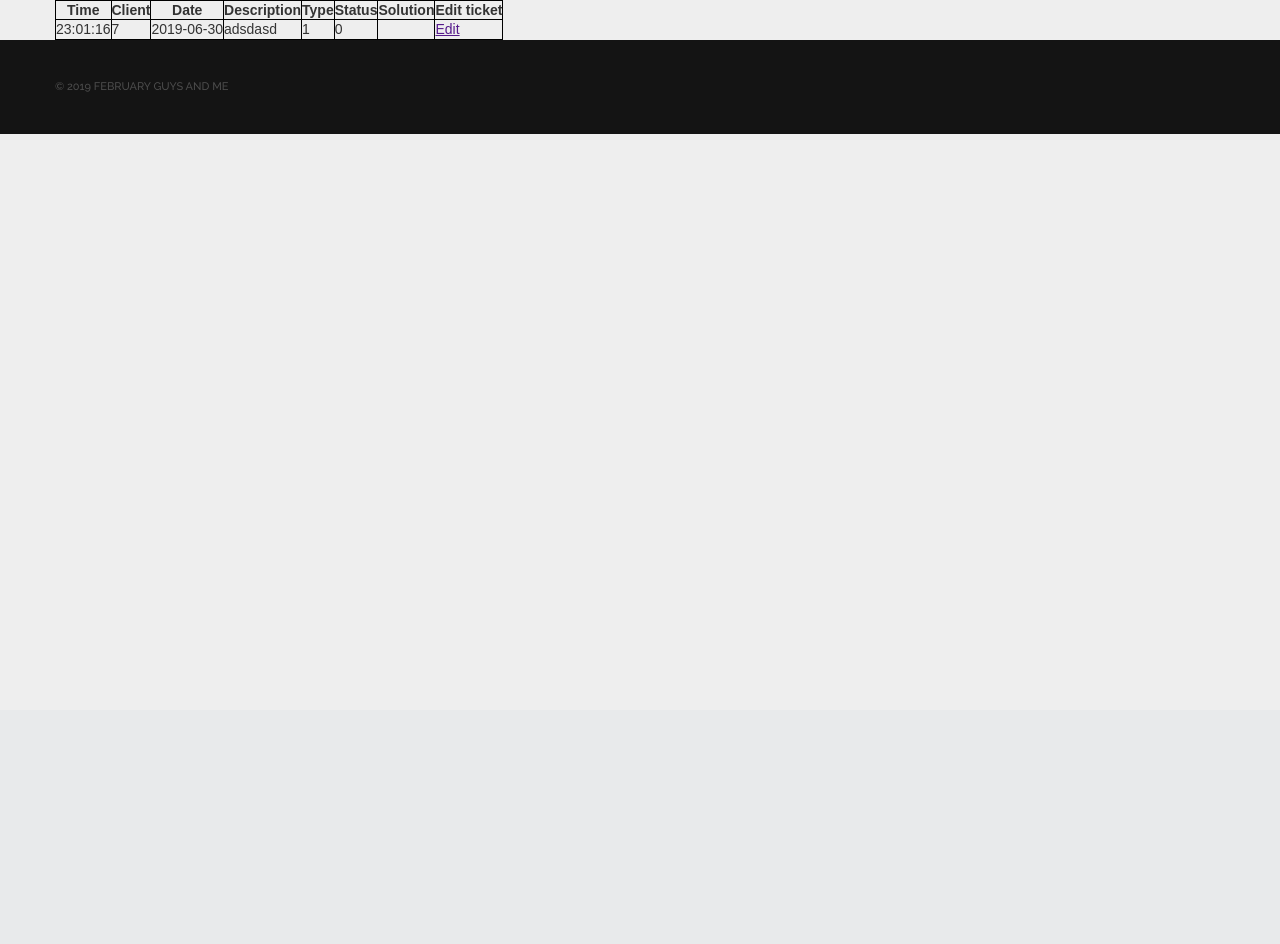
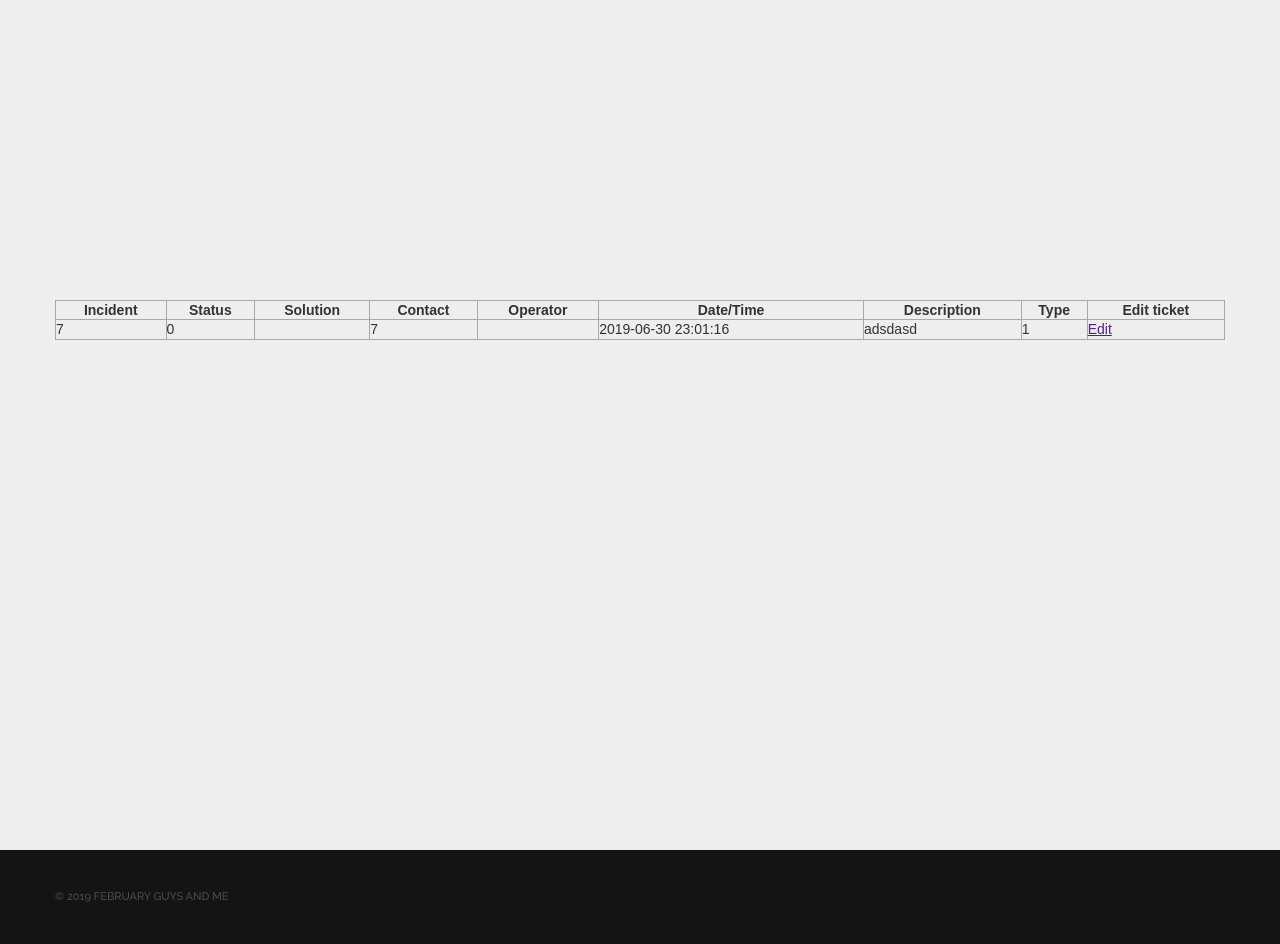
Before and after one commit to project-help-desk/Files, a PHP site: page /ticket_overview.php in a window 1280 px wide. Shown: the part 90-1034 px from the top of the page. Before the commit the page ends 224 px from the top, so only its background shows below. Run offline with PHP 8.4, Linux system fonts and the light colour scheme; data comes from the database, SQL or seed files in the repository; some libraries are stand-ins or nearby versions.

Commit message:
Changed things in terms of new SQL.

```diff
--- a/helpdesk-master/ticket_overview.php
+++ b/helpdesk-master/ticket_overview.php
@@ -8,33 +8,46 @@
     <link rel="stylesheet" href="vendor/Slick/slick.css">
     <link rel="stylesheet" href="css/style.css">
     <link rel="stylesheet" href="fonts/fonts.css">
-        <link rel="stylesheet" href="css/form.css">
+    <link rel="stylesheet" href="fonts/ticket_overview.css">
+</head>
 <style>
     table {
-                border-collapse: collapse;
+
+        float: left;
+        margin: auto 0;
+        width: 100%;
         border-collapse: collapse;
     }
 
     table, th, td {
-                border: 1px solid black;
+        border: 1px solid darkgrey;
     }
     .container{
 
     }
+    .footer {
+        float: left;
+        width: 100%;
+    }
+    .table {
+        float: left;
+        width: 100%;
+        height: 850px;
+        padding-top: 300px;
+    }
 </style>
-    </head>
 <body>
 <?php include_once 'includes/header.php'; ?>
 <div class="container">
+    <div class="table">
 <?php
-            $connection = mysqli_connect("localhost", "root", "", "Stenden_helpdesk");
+$connection = mysqli_connect("localhost", "root", "", "stenden_helpdesk");
 if (!$connection) {
     die("Connection to the database not succeeded " . mysqli_error($connection));
 }
-            $query_select = "SELECT date_time,contact_id,Description,Type_ID,Status_ID,Solution_ID FROM incident";
+$query_select = "SELECT Incident_id, Status_id, Solution_id, Contact_id, Operator_id, Date_time, Description, type_id FROM incident";
 if ($statement = mysqli_prepare($connection, $query_select)) {
     if (mysqli_stmt_execute($statement)) {
-
     } else {
         echo "Unable to select the table";
         die(mysqli_error($connection));
@@ -42,35 +55,37 @@
 } else {
     die(mysqli_error($connection));
 }
-            mysqli_stmt_bind_result($statement, $datetime, $client_id, $description, $type_id, $status_id, $solution_id);
+mysqli_stmt_bind_result($statement, $Incident, $Status, $Solution, $Contact, $Operator, $DateTime, $Description, $Type);
 mysqli_stmt_store_result($statement);
 if (mysqli_stmt_num_rows($statement) > 0) {
 echo "<table>";
-                echo "<th>Time</th> <th>Client</th> <th>Date</th> <th>Description</th> <th>Type</th> <th>Status</th> <th>Solution</th> <th>Edit ticket</th>";
+echo "<th>Incident</th> <th>Status</th> <th>Solution</th> <th>Contact</th> <th>Operator</th> <th>Date/Time</th> <th>Description</th> <th>Type</th> <th>Edit ticket</th>";
 //Fetch de informatie van de statement
-
 while ($row = mysqli_stmt_fetch($statement)) {
-                    $date = substr($datetime, 0, strpos($datetime, " "));
-                    $time = substr($datetime, strpos($datetime, " "));
     echo "<tr>";
-                    echo "<td>" . $time . "</td>";
-                    echo "<td>" . $client_id . "</td>";
-                    echo "<td>" . $date . "</td>";
-                    echo "<td>" . $description . "</td>";
-                    echo "<td>" . $type_id . "</td>";
-                    echo "<td>" . $status_id . "</td>";
-                    echo "<td>" . $solution_id . "</td>";
+    echo "<td>" . $Incident . "</td>";
+    echo "<td>" . $Status . "</td>";
+    echo "<td>" . $Solution . "</td>";
+    echo "<td>" . $Contact . "</td>";
+    echo "<td>" . $Operator . "</td>";
+    echo "<td>" . $DateTime . "</td>";
+    echo "<td>" . $Description . "</td>";
+    echo "<td>" . $Type . "</td>";
     echo "<td><a href=>Edit</a></td>"; //needs to be directed to the edit ticket page.
     echo "</tr>";
-                    echo "</table>";
 }
-            } else {
+}
+else {
     echo "There are currently no tickets";
 }
+echo "</table>";
 mysqli_stmt_close($statement);
 mysqli_close($connection);
 ?>
     </div>
+</div>
+<div class="footer">
 <?php include_once 'includes/footer.php'; ?>
+</div>
 </body>
 </html>
```
Lines whose indentation alone changed are shown as unchanged.
